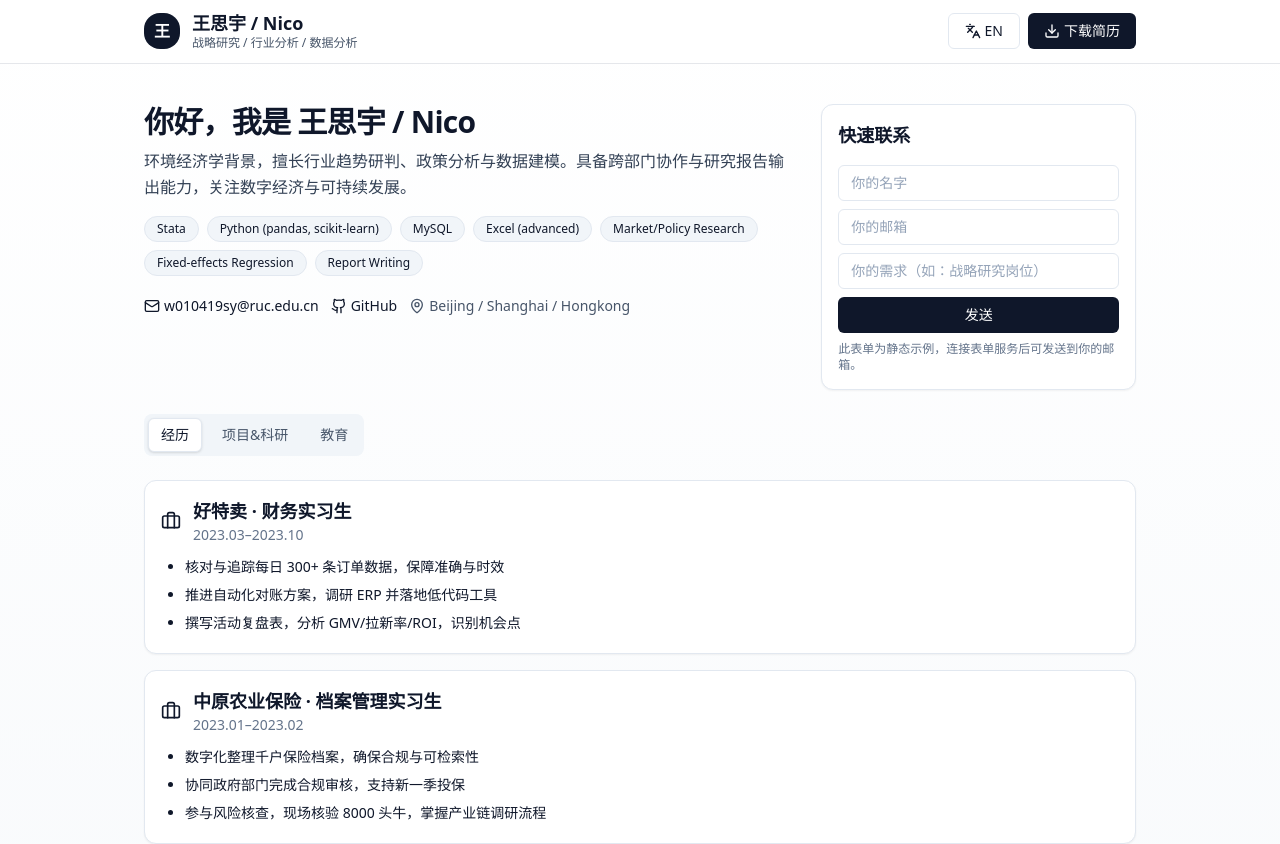
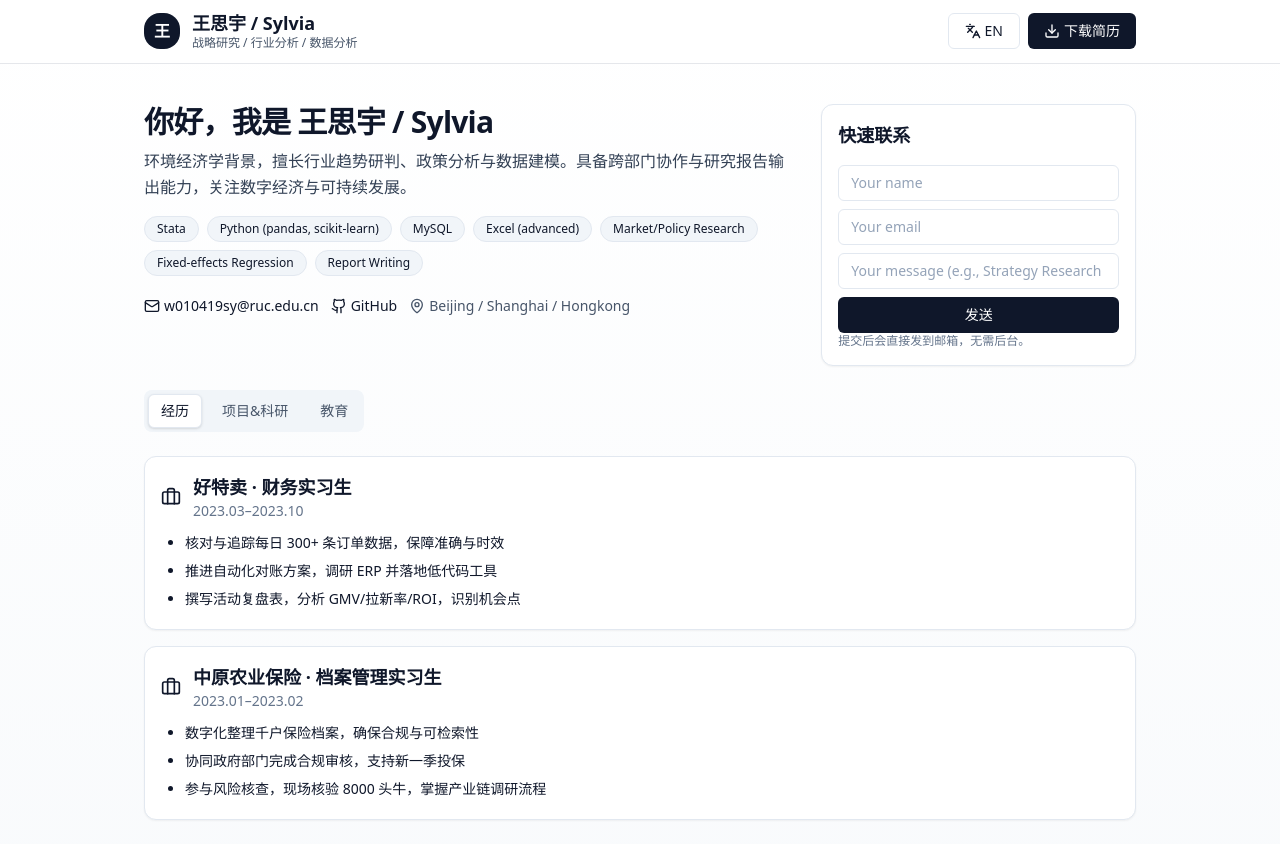
Before and after one commit to WsY-Younger/personal-website, a React (Vite) app: page / in a window 1280 px wide. Shown: the top 844 px of the page. Built offline with nearby package versions, Linux system fonts and the light colour scheme.

Commit message:
feat: add thanks page and contact form redirect

```diff
--- a/src/App.tsx
+++ b/src/App.tsx
@@ -8,7 +8,7 @@ import { Download, Mail, Linkedin, Globe, MapPin, ExternalLink, BookOpen, Briefc
 
 // ======= DATA (edit here) =======
 const profile = {
-  name: "王思宇 / Nico",
+  name: "王思宇 / Sylvia",
   title_zh: "战略研究 / 行业分析 / 数据分析",
   title_en: "Strategy & Industry Research · Data Analytics",
   location: "Beijing / Shanghai / Hongkong",
@@ -216,16 +216,52 @@ export default function App() {
           </div>
           <Card className="shadow-sm rounded-2xl">
             <CardHeader>
-              <CardTitle className="text-base">{t("contact","快速联系","Quick Contact")}</CardTitle>
+              <CardTitle className="text-base">
+                {t("contact","快速联系","Quick Contact")}
+              </CardTitle>
             </CardHeader>
             <CardContent>
-              <div className="space-y-2">
-                <Input placeholder={t("name","你的名字","Your name")} />
-                <Input placeholder={t("email","你的邮箱","Your email")}/>
-                <Input placeholder={t("msg","你的需求（如：战略研究岗位）","Your message (e.g., Strategy Research role)")} />
-                <Button className="w-full rounded-2xl">{t("send","发送","Send")}</Button>
-                <p className="text-xs text-slate-500">{t("note","此表单为静态示例，连接表单服务后可发送到你的邮箱。","This form is a static demo; wire it to a form service to receive emails.")}</p>
-              </div>
+              <form
+                action="https://formsubmit.co/w010419sy@ruc.edu.cn"
+                method="POST"
+                className="space-y-2"
+              >
+                <Input
+                  type="text"
+                  name="name"
+                  placeholder="Your name"
+                  required
+                />
+                <Input
+                  type="email"
+                  name="email"
+                  placeholder="Your email"
+                  required
+                />
+                <Input
+                  type="text"
+                  name="message"
+                  placeholder="Your message (e.g., Strategy Research role)"
+                  required
+                />
+
+                {/* 关键：提交后跳转到 thanks.html */}
+                <input
+                  type="hidden"
+                  name="_next"
+                  value="https://wsy-younger.github.io/personal-website/thanks.html"
+                />
+
+                {/* 可选：关闭验证码 */}
+                <input type="hidden" name="_captcha" value="false" />
+
+                <Button type="submit" className="w-full rounded-2xl">
+                  {t("send", "发送", "Send")}
+                </Button>
+              </form>
+              <p className="text-xs text-slate-500">
+                {t("note","提交后会直接发到邮箱，无需后台。","This form sends directly to your email.")}
+              </p>
             </CardContent>
           </Card>
         </div>
```
Also changed, not shown: public/thanks.html (added, +24 -0 lines).
